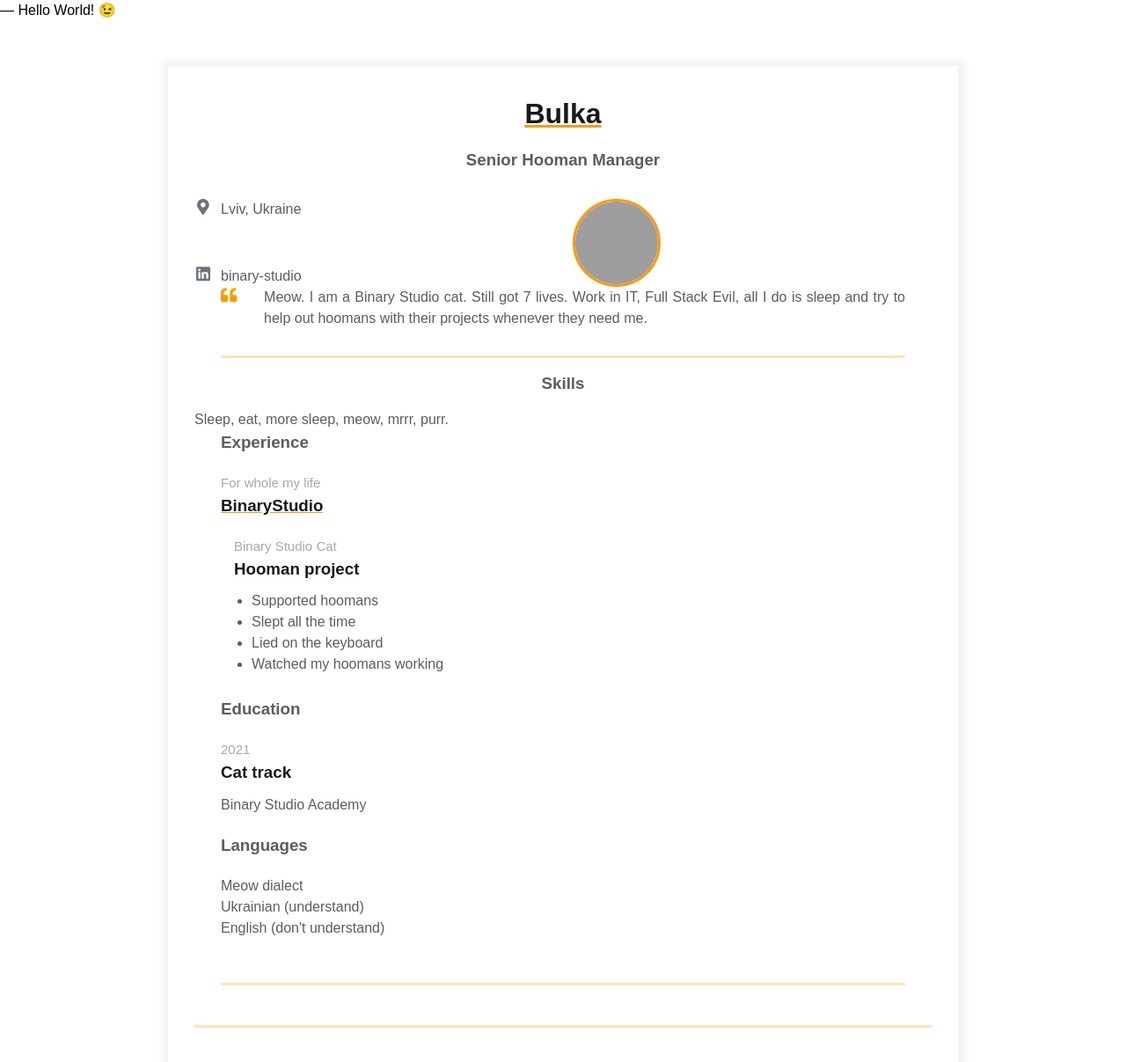
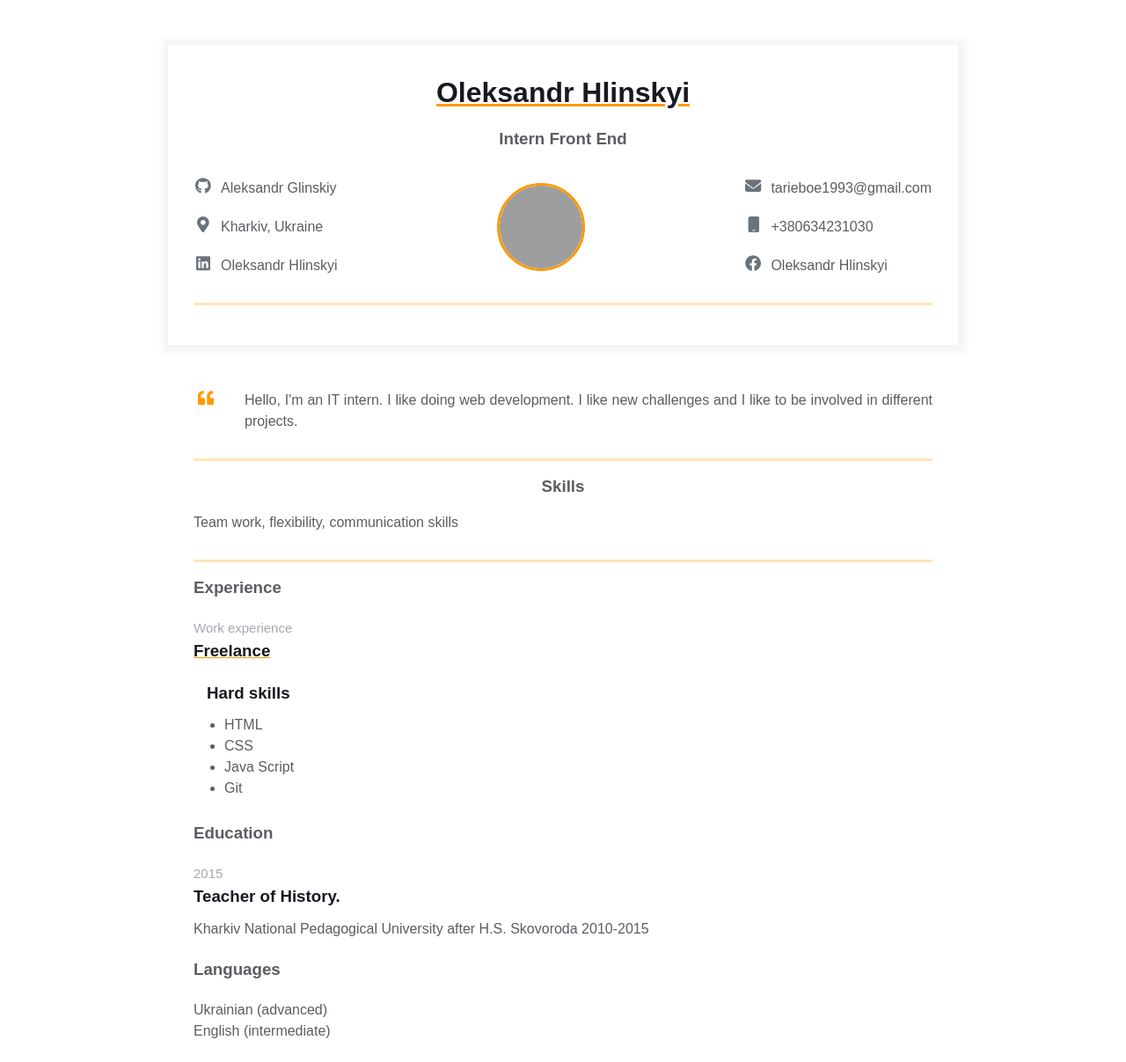
Before and after one commit to AleksandrGlinskiy/homepage, a plain HTML site: page index.html in a window 1280 px wide. Shown: the top 1207 px of the page at 88% size. Drawn offline with Linux system fonts and the light colour scheme; grey boxes are pictures that could not be loaded.

Commit message:
changes for my own profile

```diff
--- a/index.html
+++ b/index.html
@@ -7,16 +7,23 @@
     <link rel="stylesheet" href="styles.css">
   </head>
   <body>
-    ― Hello World! &#x1F609;
     <main>
       <div class="resume">
         <div class="container">
           <div class="resume__block">
-            <h1 class="contact-info__header">Bulka</h1>
-            <h3 class="contact-info__sub-header">Senior Hooman Manager</h3>
+            <h1 class="contact-info__header">Oleksandr Hlinskyi</h1>
+            <h3 class="contact-info__sub-header">Intern Front End</h3>
 
             <div class="contact_info_container fh">
               <div class="contact-info__block">
+                <a href="https://github.com/AleksandrGlinskiy" rel="author" class="contact-info__item">
+                  <div class="contact-info__item-icon-wrapper">
+                    <svg class="contact-info__item-icon" xmlns="http://www.w3.org/2000/svg" height="1em" viewBox="0 0 496 512">
+                      <path d="M165.9 397.4c0 2-2.3 3.6-5.2 3.6-3.3.3-5.6-1.3-5.6-3.6 0-2 2.3-3.6 5.2-3.6 3-.3 5.6 1.3 5.6 3.6zm-31.1-4.5c-.7 2 1.3 4.3 4.3 4.9 2.6 1 5.6 0 6.2-2s-1.3-4.3-4.3-5.2c-2.6-.7-5.5.3-6.2 2.3zm44.2-1.7c-2.9.7-4.9 2.6-4.6 4.9.3 2 2.9 3.3 5.9 2.6 2.9-.7 4.9-2.6 4.6-4.6-.3-1.9-3-3.2-5.9-2.9zM244.8 8C106.1 8 0 113.3 0 252c0 110.9 69.8 205.8 169.5 239.2 12.8 2.3 17.3-5.6 17.3-12.1 0-6.2-.3-40.4-.3-61.4 0 0-70 15-84.7-29.8 0 0-11.4-29.1-27.8-36.6 0 0-22.9-15.7 1.6-15.4 0 0 24.9 2 38.6 25.8 21.9 38.6 58.6 27.5 72.9 20.9 2.3-16 8.8-27.1 16-33.7-55.9-6.2-112.3-14.3-112.3-110.5 0-27.5 7.6-41.3 23.6-58.9-2.6-6.5-11.1-33.3 2.6-67.9 20.9-6.5 69 27 69 27 20-5.6 41.5-8.5 62.8-8.5s42.8 2.9 62.8 8.5c0 0 48.1-33.6 69-27 13.7 34.7 5.2 61.4 2.6 67.9 16 17.7 25.8 31.5 25.8 58.9 0 96.5-58.9 104.2-114.8 110.5 9.2 7.9 17 22.9 17 46.4 0 33.7-.3 75.4-.3 83.6 0 6.5 4.6 14.4 17.3 12.1C428.2 457.8 496 362.9 496 252 496 113.3 383.5 8 244.8 8zM97.2 352.9c-1.3 1-1 3.3.7 5.2 1.6 1.6 3.9 2.3 5.2 1 1.3-1 1-3.3-.7-5.2-1.6-1.6-3.9-2.3-5.2-1zm-10.8-8.1c-.7 1.3.3 2.9 2.3 3.9 1.6 1 3.6.7 4.3-.7.7-1.3-.3-2.9-2.3-3.9-2-.6-3.6-.3-4.3.7zm32.4 35.6c-1.6 1.3-1 4.3 1.3 6.2 2.3 2.3 5.2 2.6 6.5 1 1.3-1.3.7-4.3-1.3-6.2-2.2-2.3-5.2-2.6-6.5-1zm-11.4-14.7c-1.6 1-1.6 3.6 0 5.9 1.6 2.3 4.3 3.3 5.6 2.3 1.6-1.3 1.6-3.9 0-6.2-1.4-2.3-4-3.3-5.6-2z"/>
+                    </svg>
+                  </div>
+                  <span>Aleksandr Glinskiy</span>
+                </a>
                 <a href="" rel="author" class="contact-info__item">
                   <div class="contact-info__item-icon-wrapper">
                     <svg class="contact-info__item-icon" xmlns="http://www.w3.org/2000/svg" viewBox="0 0 384 512">
@@ -25,9 +32,9 @@
                       </path>
                     </svg>
                   </div>
-                  <span>Lviv, Ukraine</span>
+                  <span>Kharkiv, Ukraine</span>
                 </a>
-                <a href="https://ua.linkedin.com/company/binary-studio_241166" rel="author" class="contact-info__item">
+                <a href="https://www.linkedin.com/in/oleksandr-hlinskyi-7907a3278" rel="author" class="contact-info__item">
                   <div class="contact-info__item-icon-wrapper">
                     <svg class="contact-info__item-icon" xmlns="http://www.w3.org/2000/svg" viewBox="0 0 448 512">
                       <path
@@ -35,7 +42,7 @@
                       </path>
                     </svg>
                   </div>
-                  <span>binary-studio</span>
+                  <span>Oleksandr Hlinskyi</span>
                 </a>
               </div>
 
@@ -43,8 +50,36 @@
                 <img class="contact-info__avatar" src="assets/avatar.JPG" alt="Avatar">
               </div>
 
-              <div class="contact-info__block"></div>
+              <div class="contact-info__block">
+                <a href="" rel="author" class="contact-info__item">
+                  <div class="contact-info__item-icon-wrapper">
+                    <svg class="contact-info__item-icon" xmlns="http://www.w3.org/2000/svg" height="1em" viewBox="0 0 512 512">
+                      <path d="M48 64C21.5 64 0 85.5 0 112c0 15.1 7.1 29.3 19.2 38.4L236.8 313.6c11.4 8.5 27 8.5 38.4 0L492.8 150.4c12.1-9.1 19.2-23.3 19.2-38.4c0-26.5-21.5-48-48-48H48zM0 176V384c0 35.3 28.7 64 64 64H448c35.3 0 64-28.7 64-64V176L294.4 339.2c-22.8 17.1-54 17.1-76.8 0L0 176z"/>
+                    </svg>
+                  </div>
+                  <span>tarieboe1993@gmail.com</span>
+                </a>
+                <a href="" rel="author" class="contact-info__item">
+                  <div class="contact-info__item-icon-wrapper">
+                    <svg class="contact-info__item-icon" xmlns="http://www.w3.org/2000/svg" height="1em" viewBox="0 0 384 512">
+                      <path d="M80 0C44.7 0 16 28.7 16 64V448c0 35.3 28.7 64 64 64H304c35.3 0 64-28.7 64-64V64c0-35.3-28.7-64-64-64H80zm80 432h64c8.8 0 16 7.2 16 16s-7.2 16-16 16H160c-8.8 0-16-7.2-16-16s7.2-16 16-16z"/>
+                    </svg>
+
+                  </div>
+                  <span>+380634231030</span>
+                </a>
+                <a href="https://www.facebook.com/aleksandr.glinskiy" rel="author" class="contact-info__item">
+                  <div class="contact-info__item-icon-wrapper">
+                    <svg class="contact-info__item-icon" xmlns="http://www.w3.org/2000/svg" height="1em" viewBox="0 0 512 512">
+                      <path d="M504 256C504 119 393 8 256 8S8 119 8 256c0 123.78 90.69 226.38 209.25 245V327.69h-63V256h63v-54.64c0-62.15 37-96.48 93.67-96.48 27.14 0 55.52 4.84 55.52 4.84v61h-31.28c-30.8 0-40.41 19.12-40.41 38.73V256h68.78l-11 71.69h-57.78V501C413.31 482.38 504 379.78 504 256z"/>
+                    </svg>
+                  </div>
+                  <span>Oleksandr Hlinskyi</span>
+                </a>
+              </div>
             </div>
+          </main>
+
             <div class="container">
               <div class="resume__block">
                 <div class="intro">
@@ -55,22 +90,21 @@
                       </path>
                     </svg>
                   </div>
-                  <p class="intro_text">Meow.
-                    I am a Binary Studio cat. Still got 7 lives. Work in IT, Full Stack Evil,
-                    all I do is sleep and try to help out hoomans with their projects whenever
-                    they need me.
+                  <p class="intro_text">Hello, I'm an IT intern. I like doing web development. I like new challenges and I like to be involved in different projects.
                   </p>
                 </div>
               </div>
             </div>
 
-
+            <div class="container">
+              <div class="resume__block">
                 <div class="skills">
                   <h3 class="skills__header">Skills</h3>
-                  <p class="skills__text">Sleep, eat, more sleep, meow, mrrr, purr. </p>
+                  <p class="skills__text">Team work, flexibility, communication skills</p>
                 </div>
-
-                <div class="container">
+              </div>
+            </div>
+                 <div class="container">
                   <div class="resume__block">
                     <div class="main-info fh">
 
@@ -78,18 +112,18 @@
                         <h3 class="experiences__header">Experience</h3>
                         <div class="experiences__company">
                           <div class="experiences__company-header">
-                            <span class="experiences__company-header-durability">For whole my life</span>
-                            <h3 class="experiences__company-header-name">BinaryStudio</h3>
+                            <span class="experiences__company-header-durability">Work experience</span>
+                            <h3 class="experiences__company-header-name">Freelance</h3>
                           </div>
 
                           <div class="experiences__company-project">
-                            <span class="experiences__company-project-role">Binary Studio Cat</span>
-                            <h3 class="experiences__company-project-name">Hooman project</h3>
+                            <span class="experiences__company-project-role"></span>
+                            <h3 class="experiences__company-project-name">Hard skills</h3>
                             <ul class="experiences__company-project-responsibilities">
-                              <li>Supported hoomans</li>
-                              <li>Slept all the time</li>
-                              <li>Lied on the keyboard</li>
-                              <li>Watched my hoomans working</li>
+                              <li>HTML</li>
+                              <li>CSS</li>
+                              <li>Java Script</li>
+                              <li>Git</li>
                             </ul>
                           </div>
                         </div>
@@ -100,22 +134,21 @@
                         <div class="additional-info__education">
                           <h3 class="additional-info__education-header">Education</h3>
                           <div class="additional-info__education-university">
-                            <span class="additional-info__education-university-durability">2021</span>
-                            <h3 class="additional-info__education-university-speciality">Cat track</h3>
-                            <p class="additional-info__education-university-name">Binary Studio Academy</p>
+                            <span class="additional-info__education-university-durability">2015</span>
+                            <h3 class="additional-info__education-university-speciality">Teacher of History.</h3>
+                            <p class="additional-info__education-university-name">Kharkiv National Pedagogical University after H.S. Skovoroda
+                              2010-2015
+                              </p>
                           </div>
                         </div>
 
                         <div class="additional-info__languages">
                           <h3 class="additional-info__languages-header">Languages</h3>
                           <p class="additional-info__languages-item">
-                            Meow dialect
+                            Ukrainian (advanced)
                           </p>
                           <p class="additional-info__languages-item">
-                            Ukrainian (understand)
-                          </p>
-                          <p class="additional-info__languages-item">
-                            English (don't understand)
+                            English (intermediate)
                           </p>
                         </div>
                       </div></div>
@@ -126,7 +159,7 @@
           </div>
         </div>
       </div>
-   </main>
+
 
 
 
```
